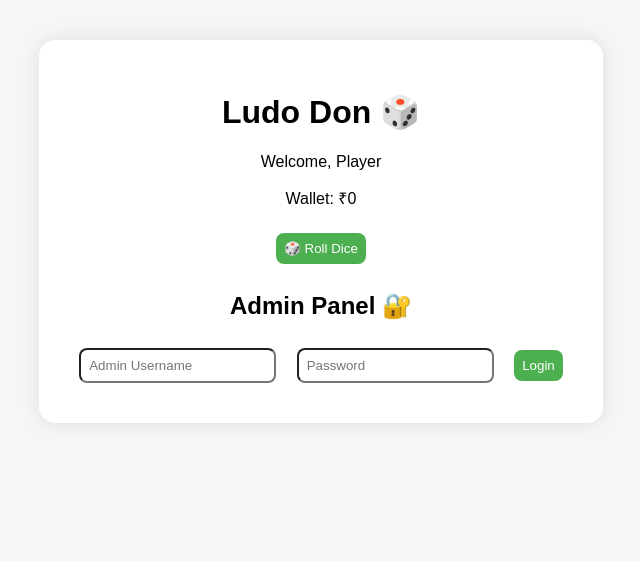
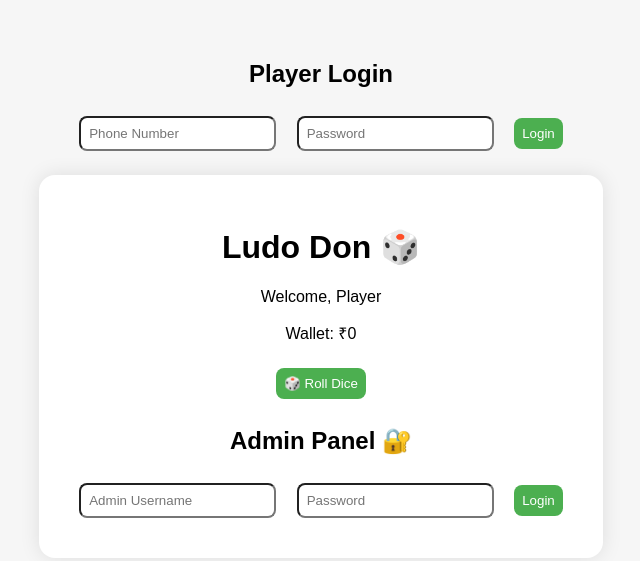
Before and after one commit to kiru-code/Ludo-don-frontend, a plain HTML site: page index.html in a window 1280 px wide. Shown: the whole page, without its empty margins (319-959 px from the left). Drawn offline with Linux system fonts and the light colour scheme.

Commit message:
Update index.html

```diff
--- a/index.html
+++ b/index.html
@@ -7,6 +7,11 @@
   <link rel="stylesheet" href="style.css" />
 </head>
 <body>
+  <h2>Player Login</h2>
+<input type="text" id="phone" placeholder="Phone Number" />
+<input type="password" id="password" placeholder="Password" />
+<button onclick="playerLogin()">Login</button>
+<p id="login-status"></p>
   <div class="container">
     <h1>Ludo Don 🎲</h1>
     <div id="game">
```
